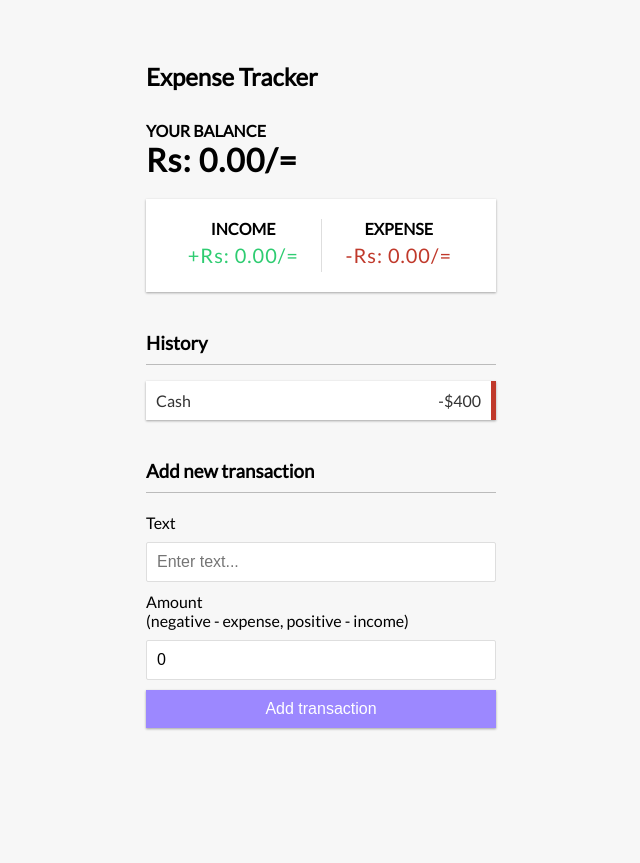
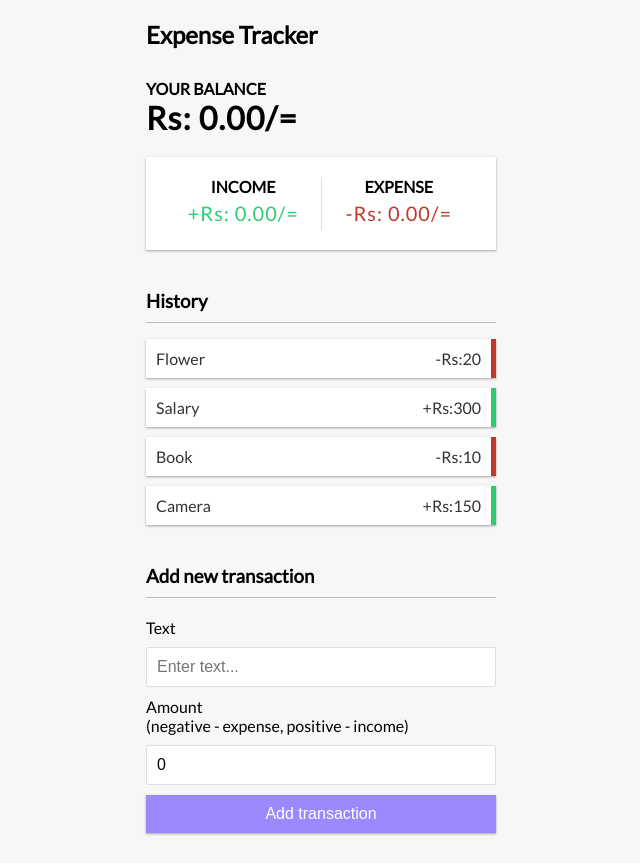
Before and after one commit to qfaizan401/Expense-Tracker-App, a React (Create React App) app: page / in a window 1280 px wide. Shown: the whole page, without its empty margins (319-959 px from the left). Before the commit the page ends 800 px from the top, so only its background shows below. Built offline with nearby package versions, Linux system fonts and the light colour scheme.

Commit message:
Adding Global Context/Data

```diff
--- a/src/components/Balance.js
+++ b/src/components/Balance.js
@@ -1,4 +1,5 @@
 import React from 'react'
+import {GlobalContext} from '../context/GlobalContext'
 
 const Balance = () => {
     return(
--- /dev/null
+++ b/src/components/Transection.js
@@ -0,0 +1,15 @@
+import React from 'react'
+
+const Transection = ({transection}) => {
+    const sign = transection.amount < 0 ? '-' : '+'
+
+    return(
+        <div>
+            <li className={transection.amount < 0 ? 'minus' : 'plus'}>
+                {transection.text} <span>{sign}Rs:{Math.abs(transection.amount)}</span><button className="delete-btn">x</button>
+            </li>
+        </div>
+    )
+}
+
+export default Transection
--- a/src/components/TransectionList.js
+++ b/src/components/TransectionList.js
@@ -1,16 +1,14 @@
 import React, { useContext } from 'react'
 import {GlobalContext} from '../context/GlobalContext'
+import Transection from './Transection'
 
 const TransectionList = () => {
-    const context = useContext(GlobalContext)
-    console.log(context)
+    const {transection} = useContext(GlobalContext)
     return(
         <div>
             <h3>History</h3>
             <ul className="list">
-                <li className="minus">
-                    Cash <span>-$400</span><button className="delete-btn">x</button>
-                </li>
+                {transection.map(transection => (<Transection key={transection.id} transection={transection}/>))}
             </ul>
         </div>
     )
--- a/src/components/index.js
+++ b/src/components/index.js
@@ -3,3 +3,4 @@ export { default as Balance } from './Balance'
 export { default as IncomeExpense } from './IncomeExpense'
 export { default as TransectionList } from './TransectionList'
 export { default as AddTransection } from './AddTransection'
+export { default as Transection } from './Transection'
--- a/src/context/GlobalContext.js
+++ b/src/context/GlobalContext.js
@@ -18,7 +18,7 @@ export const GlobalContext = createContext(initialState)
 
 //Provider
 export const GlobalProvider = ( {children} ) => {
-    const [state, dispatch] = useReducer(AppReducer, initialState)
+    const [state, /*dispatch*/] = useReducer(AppReducer, initialState)
 
     return(
         <GlobalContext.Provider value={
```
